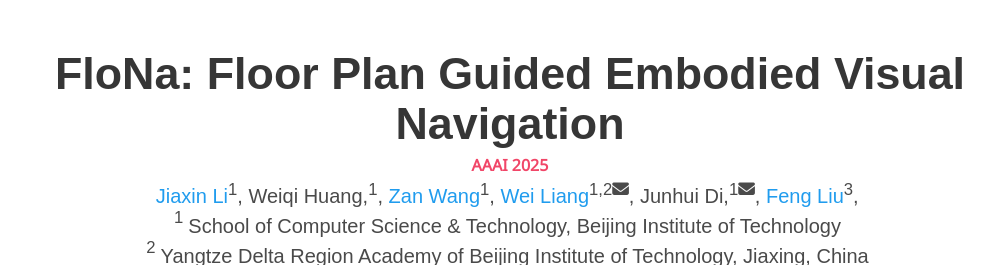
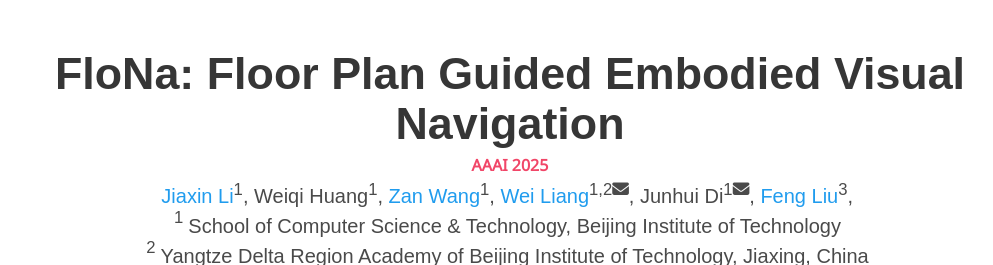
Before and after one commit to GauleeJX/flona, a plain HTML site: page index.html in a window 1280 px wide. Shown: the top 265 px of the page, without its empty margins (130-1123 px from the left). Drawn offline with nearby package versions, Linux system fonts and the light colour scheme; some icons are missing; a web font is replaced by a local one.

Commit message:
some changes

```diff
--- a/index.html
+++ b/index.html
@@ -67,13 +67,13 @@
               <span class="author-block">
                 <a href="https://gauleejx.github.io/" target="_blank">Jiaxin Li</a><sup>1</sup>,</span>
                 <span class="author-block">
-                  Weiqi Huang,<sup>1</sup>,</span>
+                  Weiqi Huang<sup>1</sup>,</span>
                   <span class="author-block">
                     <a href="https://silvester.wang/" target="_blank"> Zan Wang</a><sup>1</sup>,</span>
                     <span class="author-block">
                       <a href="https://liangwei-bit.github.io/web/" target="_blank"> Wei Liang</a><sup>1,2<i class="fas fa-envelope"></i></sup>,</span>
                       <span class="author-block">
-                         Junhui Di,<sup>1<i class="fas fa-envelope"></i></sup>,</span>
+                         Junhui Di<sup>1<i class="fas fa-envelope"></i></sup>,</span>
                         <span class="author-block">
                           <a href="FIFTH AUTHOR PERSONAL LINK" target="_blank"> Feng Liu</a><sup>3</sup>,</span>
                           <span class="author-block">
```
